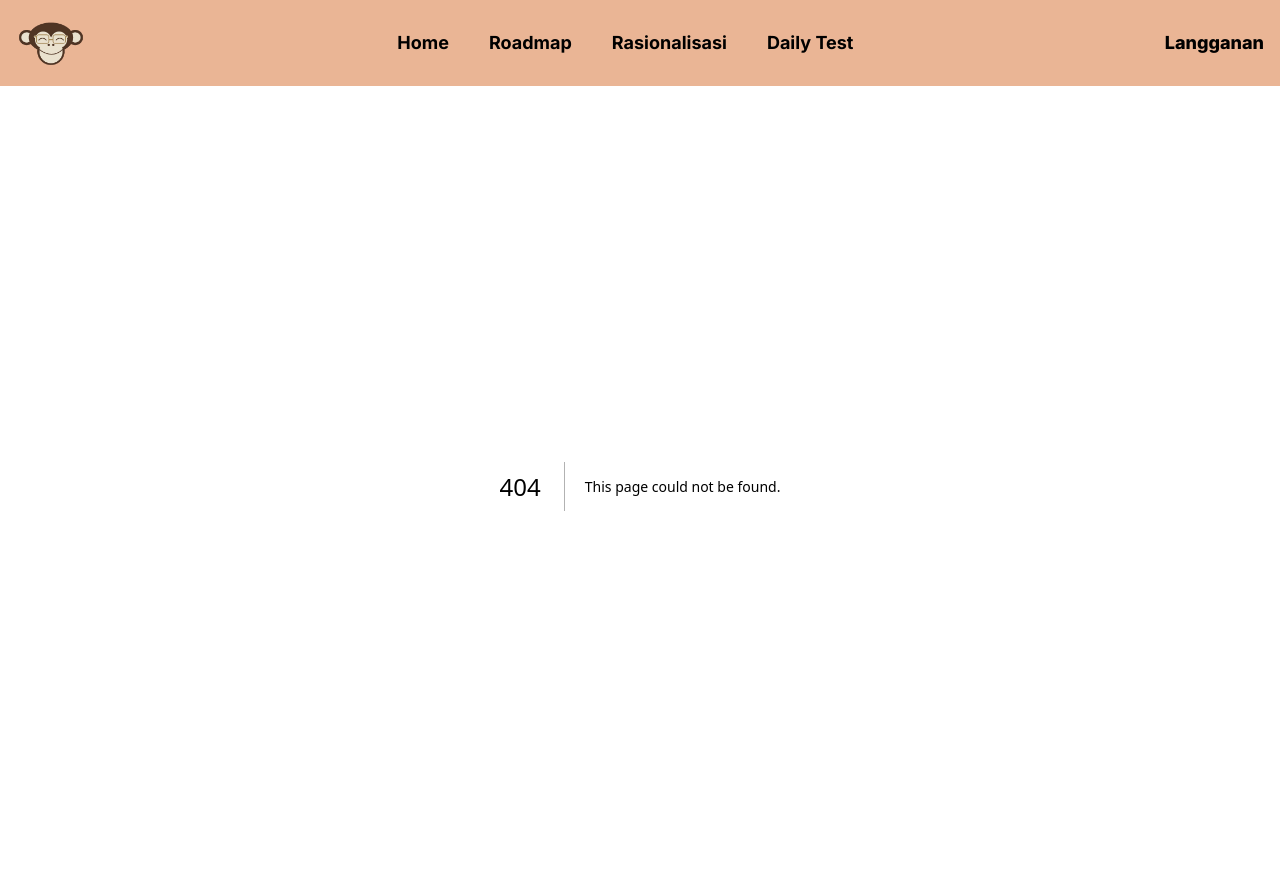
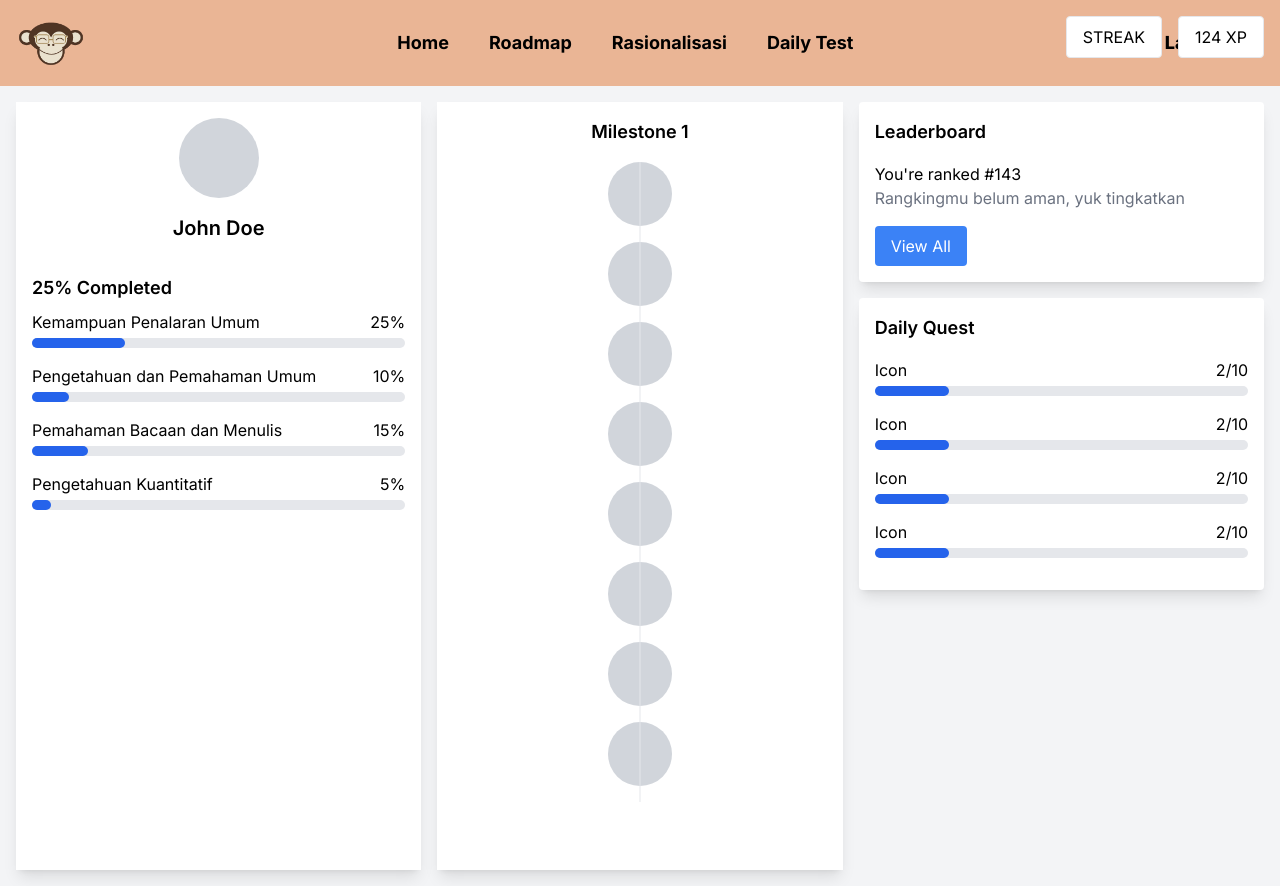
Before and after one commit to nikenuv/finpro-sistech, a Next.js app: page /roadmap2 in a window 1280 px wide. Before the commit this address had no page. Built offline with nearby package versions, Linux system fonts and the light colour scheme.

Commit message:
feat: slicing for roadmap page

```diff
--- /dev/null
+++ b/src/app/roadmap2/page.jsx
@@ -0,0 +1,93 @@
+"use client";
+
+import React from 'react';
+
+const Dashboard = () => {
+  const skills = [
+    { name: 'Kemampuan Penalaran Umum', progress: 25 },
+    { name: 'Pengetahuan dan Pemahaman Umum', progress: 10 },
+    { name: 'Pemahaman Bacaan dan Menulis', progress: 15 },
+    { name: 'Pengetahuan Kuantitatif', progress: 5 },
+  ];
+
+  const dailyQuests = [
+    { name: 'Quest 1', progress: 2 },
+    { name: 'Quest 2', progress: 2 },
+    { name: 'Quest 3', progress: 2 },
+    { name: 'Quest 4', progress: 2 },
+  ];
+
+  return (
+    <div className="flex h-screen bg-gray-100">
+      <div className="grid grid-cols-3 w-full p-4 gap-4">
+        <div className="bg-white shadow-lg p-4">
+          <div className="flex flex-col items-center mb-8">
+            <div className="bg-gray-300 w-20 h-20 rounded-full mb-4"></div>
+            <h2 className="text-xl font-semibold">John Doe</h2>
+          </div>
+          <div className="mb-8">
+            <h3 className="text-lg font-semibold mb-2">25% Completed</h3>
+            {skills.map((skill, index) => (
+              <div key={index} className="mb-4">
+                <div className="flex justify-between mb-1">
+                  <span>{skill.name}</span>
+                  <span>{skill.progress}%</span>
+                </div>
+                <div className="bg-gray-200 rounded-full h-2.5">
+                  <div
+                    className="bg-blue-600 h-2.5 rounded-full"
+                    style={{ width: `${skill.progress}%` }}
+                  ></div>
+                </div>
+              </div>
+            ))}
+          </div>
+        </div>
+
+        <div className="bg-white shadow-lg p-4 flex flex-col items-center">
+          <div className="absolute top-4 right-4 flex space-x-4">
+            <button className="px-4 py-2 bg-white border rounded">STREAK</button>
+            <button className="px-4 py-2 bg-white border rounded">124 XP</button>
+          </div>
+          <h3 className="text-lg font-semibold mb-4">Milestone 1</h3>
+          <div className="relative w-full">
+            <div className="absolute top-0 left-1/2 transform -translate-x-1/2 w-px bg-gray-200 h-full"></div>
+            <div className="flex flex-col items-center">
+              {[...Array(8)].map((_, index) => (
+                <div key={index} className="w-16 h-16 bg-gray-300 rounded-full mb-4"></div>
+              ))}
+            </div>
+          </div>
+        </div>
+
+        <div className="flex flex-col gap-4">
+          <div className="bg-white p-4 rounded shadow-lg">
+            <h3 className="text-lg font-semibold mb-4">Leaderboard</h3>
+            <p>You're ranked #143</p>
+            <p className="text-gray-500">Rangkingmu belum aman, yuk tingkatkan</p>
+            <button className="mt-4 px-4 py-2 bg-blue-500 text-white rounded">View All</button>
+          </div>
+          <div className="bg-white p-4 rounded shadow-lg">
+            <h3 className="text-lg font-semibold mb-4">Daily Quest</h3>
+            {dailyQuests.map((quest, index) => (
+              <div key={index} className="mb-4">
+                <div className="flex justify-between mb-1">
+                  <span>Icon</span>
+                  <span>{quest.progress}/10</span>
+                </div>
+                <div className="bg-gray-200 rounded-full h-2.5">
+                  <div
+                    className="bg-blue-600 h-2.5 rounded-full"
+                    style={{ width: `${(quest.progress / 10) * 100}%` }}
+                  ></div>
+                </div>
+              </div>
+            ))}
+          </div>
+        </div>
+      </div>
+    </div>
+  );
+};
+
+export default Dashboard;
--- a/src/components/index.js
+++ b/src/components/index.js
@@ -6,6 +6,6 @@ import Materi from "./Materi";
 import Recommendation from "./Recommendation";
 import Xp from "./Xp";
 
-import Materi2 from "../app/materi/Materi2";
+import Materi2 from "../app/materi2/Materi2";
 
 export { Navbar, Hero, Home, Progress, Materi, Recommendation, Xp, Materi2}
```
Also changed, not shown: src/app/materi2/Materi2.jsx (renamed from src/app/materi/Materi2.jsx), src/app/materi2/Sidebar2.jsx (renamed from src/app/materi/Sidebar2.jsx).
